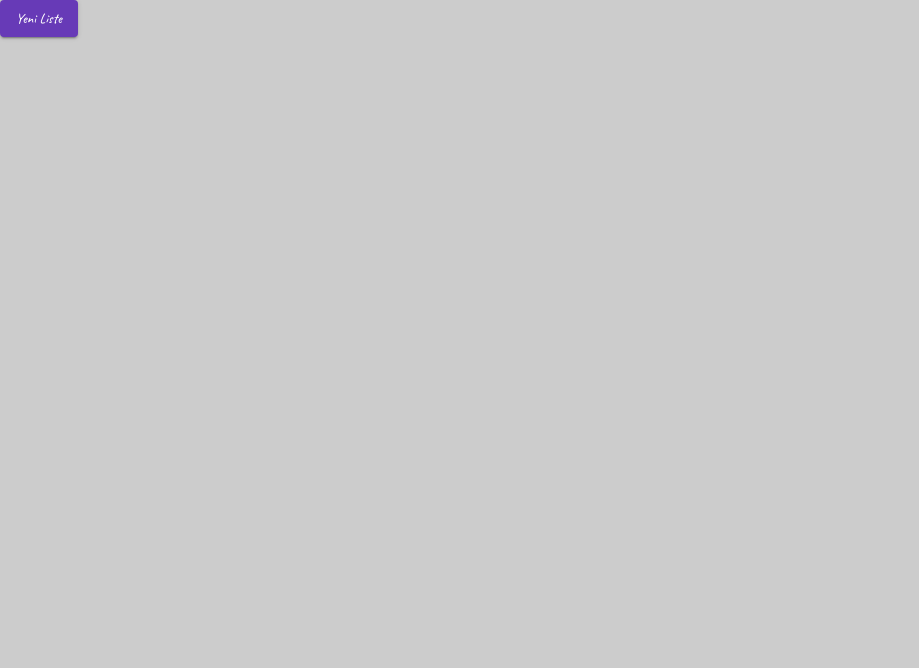
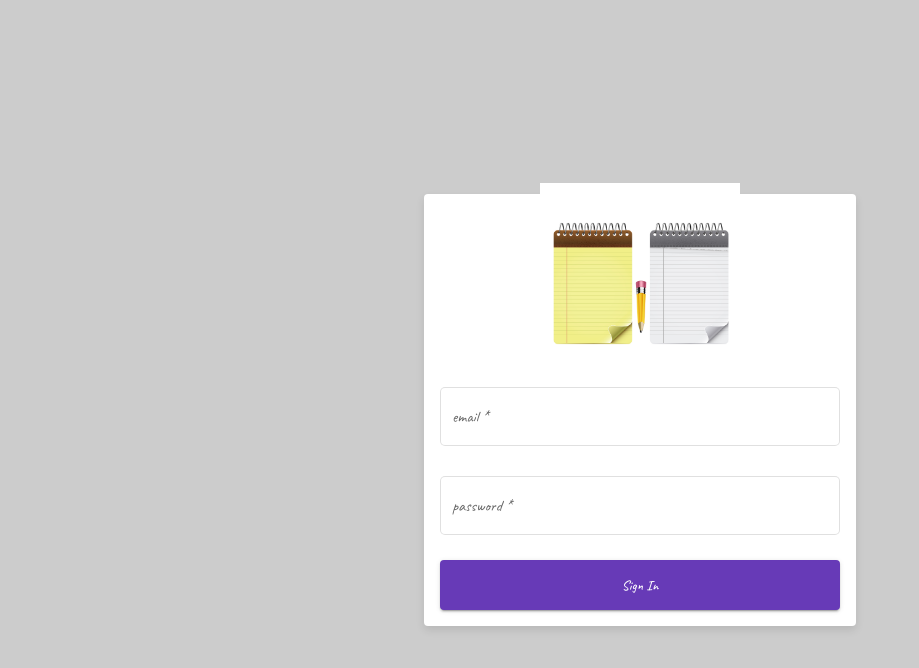
Before and after one commit to Tayfun70/to_do_list, an Angular app: page / in a window 1280 px wide. Shown: the top 668 px of the page, without its empty margins (0-919 px from the left). Built offline with nearby package versions, Linux system fonts and the light colour scheme.

Commit message:
Ekran uı düzeltmeleri devam ediyor.

```diff
--- a/src/app/app-routing.module.ts
+++ b/src/app/app-routing.module.ts
@@ -5,9 +5,10 @@ import { ToDoListComponent } from './components/to-do-list/to-do-list.component'
 import { LoginComponent } from './components/login/login.component';
 
 const routes: Routes = [
-  { path: '', component: ToDoListComponent },
+  { path: '', component: LoginComponent },
+  { path: 'to-do-list', component: ToDoListComponent },
   {path:'add-to-do',component:TodoComponent},
-  {path:'login',component:LoginComponent}
+  //{path:'login',component:LoginComponent}
 ];
 
 @NgModule({
--- a/src/app/components/login/login.component.html
+++ b/src/app/components/login/login.component.html
@@ -17,7 +17,7 @@
       <mat-error *ngIf="loginForm.get('password')?.hasError('required')">şifre zorunlu</mat-error>
     </mat-form-field>
     <div class="example-button-row" style="width: 100%; height:50px;">
-      <button color="primary" mat-raised-button style="width: 100%; height: 100%; ">Sign In</button>
+      <button color="primary" mat-raised-button style="width: 100%; height: 100%; " (click)="goList()">Sign In</button>
     </div>
   </form>
 </mat-card>
--- a/src/app/components/login/login.component.scss
+++ b/src/app/components/login/login.component.scss
@@ -4,7 +4,6 @@
   justify-content: center;
   align-items: center;
   height: 100vh;
-}
 
   mat-card {
     display: flex;
@@ -18,6 +17,9 @@ mat-card {
     box-shadow: 0 4px 8px rgba(0, 0, 0, 0.1);
   }
 
+}
+
+
 mat-form-field {
   width: 100%;
 }
--- a/src/app/components/login/login.component.ts
+++ b/src/app/components/login/login.component.ts
@@ -1,33 +1,33 @@
 import { Component, OnInit } from '@angular/core';
 import { FormBuilder, FormGroup, Validators } from '@angular/forms';
+import { Router, RouterLink } from '@angular/router';
 
 @Component({
   selector: 'app-login',
   templateUrl: './login.component.html',
-  styleUrls: ['./login.component.scss']
+  styleUrls: ['./login.component.scss'],
 })
 export class LoginComponent implements OnInit {
-  loginForm:FormGroup;
+  loginForm: FormGroup;
 
-  constructor(private fb:FormBuilder) {
+  constructor(private fb: FormBuilder, private router: Router) {
     this.loginForm = this.fb.group({
-      email:['',[Validators.required,Validators.email]],
-      password:['',Validators.required]
-   });
-
+      email: ['', [Validators.required, Validators.email]],
+      password: ['', Validators.required],
+    });
   }
 
+  goList(): void {
+    this.router.navigate(['/to-do-list']);
+  }
 
   ngOnInit(): void {
-    console.log("email",this.loginForm.get('email')?.value);
+    console.log('email', this.loginForm.get('email')?.value);
     this.emailChanges();
-
   }
-  emailChanges(){
-  this.loginForm.get('email')?.valueChanges.subscribe((value)=>{
-    console.log("email",value);
-
-  })
+  emailChanges() {
+    this.loginForm.get('email')?.valueChanges.subscribe((value) => {
+      console.log('email', value);
+    });
   }
-
 }
--- a/src/app/components/to-do-list/to-do-list.component.html
+++ b/src/app/components/to-do-list/to-do-list.component.html
@@ -1,8 +1,6 @@
-<button mat-raised-button color="primary" (click)="openDialog()">Yeni Liste</button>
+<button mat-raised-button color="primary" (click)="openDialog()" style="margin: 5px 0 0 5px;">Yeni Liste</button>
 <mat-grid-list cols="5" rowHeight="200px" gutterSize="16px" style="margin-top: 10px">
-  <mat-grid-tile (click)="onCardClick(todo.id)" *ngFor="let todo of toDoList">
-    <mat-card >
-      <mat-card-title>{{ todo.name }}</mat-card-title>
-    </mat-card>
+  <mat-grid-tile (click)="onCardClick(todo.id,todo.name)" *ngFor="let todo of toDoList">
+    {{ todo.name }}
   </mat-grid-tile>
 </mat-grid-list>
--- a/src/app/components/to-do-list/to-do-list.component.scss
+++ b/src/app/components/to-do-list/to-do-list.component.scss
@@ -5,6 +5,7 @@
 .mat-grid-tile{
   background-color: #aaaaff;
   border-radius: 10px;
+  color: #fff;
 
 }
 
--- a/src/app/components/to-do-list/to-do-list.component.ts
+++ b/src/app/components/to-do-list/to-do-list.component.ts
@@ -1,51 +1,55 @@
 import { Component, OnInit } from '@angular/core';
-import{ToDoListService,ToDoList} from '../../service/to-do-list.service'
+import { ToDoListService, ToDoList } from '../../service/to-do-list.service';
 import { MatDialog } from '@angular/material/dialog';
-import {NewListDialogComponent} from '../new-list-dialog/new-list-dialog.component'
+import { NewListDialogComponent } from '../new-list-dialog/new-list-dialog.component';
 import { Router } from '@angular/router';
-
 
 @Component({
   selector: 'app-to-do-list',
   templateUrl: './to-do-list.component.html',
-  styleUrls: ['./to-do-list.component.scss']
+  styleUrls: ['./to-do-list.component.scss'],
 })
-export class ToDoListComponent  {
-   toDoList:ToDoList[]=[];
+export class ToDoListComponent {
+  toDoList: ToDoList[] = [];
 
-
-  constructor(private dialog: MatDialog, private listService: ToDoListService,private router: Router) {
+  constructor(
+    private dialog: MatDialog,
+    private listService: ToDoListService,
+    private router: Router
+  ) {
     this.loadTodos;
   }
 
-  ngOnInit(): void{
+  ngOnInit(): void {
     this.loadTodos();
     console.log(this.toDoList);
   }
 
-  onCardClick(id:number): void {
-    console.log('MatCard tıklandı!')
-    this.router.navigate(['/add-to-do'], { queryParams: { id: id } });
+  onCardClick(id: number, name: string): void {
+    console.log('MatCard tıklandı!');
+    this.router.navigate(['/add-to-do'], {
+      queryParams: { id: id, name: name },
+    });
   }
 
-  loadTodos():void{
-    this.toDoList=this.listService.getToDoList();
+  loadTodos(): void {
+    this.toDoList = this.listService.getToDoList();
     console.log(this.toDoList);
   }
 
   openDialog() {
     const dialogRef = this.dialog.open(NewListDialogComponent, {
-      panelClass:'fullscreen-dialog',
+      panelClass: 'fullscreen-dialog',
       width: '250px', // Dialog genişliği
       disableClose: true, // Arka plana tıklayınca kapanmasın
-      autoFocus: true,    // İlk input’a otomatik odaklan
+      autoFocus: true, // İlk input’a otomatik odaklan
     });
 
     dialogRef.afterClosed().subscribe((result: string | undefined) => {
       if (result) {
         this.listService.addTodoList(result);
         this.loadTodos();
-        console.log(this.toDoList)
+        console.log(this.toDoList);
       }
     });
   }
--- a/src/app/components/todo/todo.component.html
+++ b/src/app/components/todo/todo.component.html
@@ -1,15 +1,15 @@
-<div> <button mat-raised-button color="primary" style=" background-color: gray;" (click)="goBack()">
+<div> <button mat-raised-button color="primary" style="margin: 5px 0 0 5px;" (click)="goBack()">
   <mat-icon aria-hidden="false" aria-label="Example home icon" fontIcon="arrow_back"></mat-icon>
   Geri</button> </div>
 <div class="todo-container">
-    <h1>Todo List</h1>
+    <h1>{{todoListName}}</h1>
     <input type="text" [(ngModel)]="newTodoTitle" placeholder="Yeni Todo ekle" />
-    <button (click)="addTodo()">Ekle</button>
+    <button (click)="addTodo()"  mat-raised-button color="primary">Ekle</button>
     <ul>
       <li *ngFor="let todo of todos">
         <input #input type="checkbox" [checked]="todo.completed" (change)="toggleTodo(todo.id)" />
         {{ todo.title }}
-        <button (click)="deleteTodo(todo.id)" style=" background-color: #a71d2a;">Sil</button>
+        <button (click)="deleteTodo(todo.id)"  mat-raised-button color="warn">Sil</button>
       </li>
     </ul>
   </div>
--- a/src/app/components/todo/todo.component.scss
+++ b/src/app/components/todo/todo.component.scss
@@ -13,8 +13,9 @@
   padding: 20px; /* İçerik etrafında boşluk */
   border-radius: 10px; /* Kartın köşelerini yuvarlar */
   width: 50%; /* Kartın genişliği */
-  border: 2px solid black; /* Kartın etrafında bir çerçeve */
+//  border: 2px solid black; /* Kartın etrafında bir çerçeve */
   z-index: 1000; /* Kartın ön planda olmasını sağlar */
+  background-color: #aaaaff;
 
   ul {
     max-height: 300px; /* Liste için maksimum yükseklik */
@@ -77,28 +78,13 @@
     margin-right: 10px;
     box-shadow: 0 2px 4px rgba(0, 0, 0, 0.1);
     border-radius: 10px;
-    border: 2px solid black
+   // border: 2px solid black
   }
 
   input{
     border-color: #a71d2a;
   }
 
-  button {
-    padding: 10px 20px;
-    font-size: 1rem;
-    background-color: gray;
-    color: #fff;
-    border: none;
-    border-radius: 10px;
-    cursor: pointer;
-    box-shadow: 0 2px 4px rgba(0, 0, 0, 0.1);
-    margin-top: 10px;
-
-    &:hover {
-      background-color: #0056b3;
-    }
-  }
 
 
   /* Checkbox */
--- a/src/app/components/todo/todo.component.ts
+++ b/src/app/components/todo/todo.component.ts
@@ -12,6 +12,7 @@ export class TodoComponent implements OnInit {
   todos: Todo[] = [];
   newTodoTitle: string = '';
   toDoListId!: number;
+  todoListName!:string;
 
   constructor(private todoService:TodoService,private location:Location,private route: ActivatedRoute) {
     this.loadTodos();
@@ -20,6 +21,7 @@ export class TodoComponent implements OnInit {
   ngOnInit():void{
     this.route.queryParams.subscribe(params=>{
       this.toDoListId=params['id'];
+      this.todoListName=params['name'];
       console.log("Gelen id:",this.toDoListId);
     })
     this.getByToDoListId(this.toDoListId);
--- a/src/styles.scss
+++ b/src/styles.scss
@@ -10,5 +10,7 @@ body{
   height: 100vh;
   margin: 0;
   background-color: #cccccc;
-  //font-size: 20px;
+  padding: 10px;
+  // paddingden dolayı taşma olmaması için border-box yaparak taşmayı engelliyoruz.
+  box-sizing: border-box;
 }
```
Lines whose indentation alone changed are shown as unchanged.
